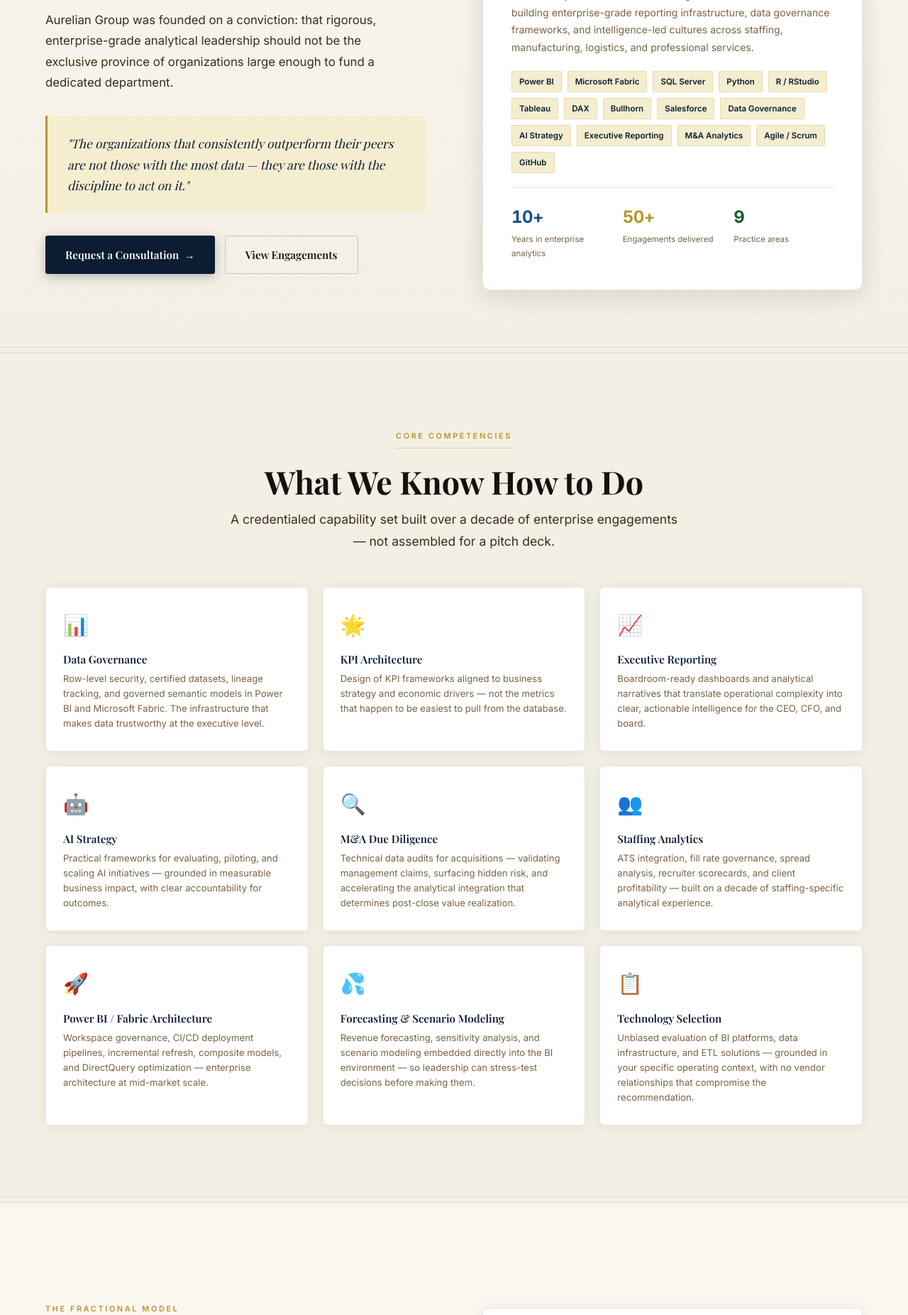
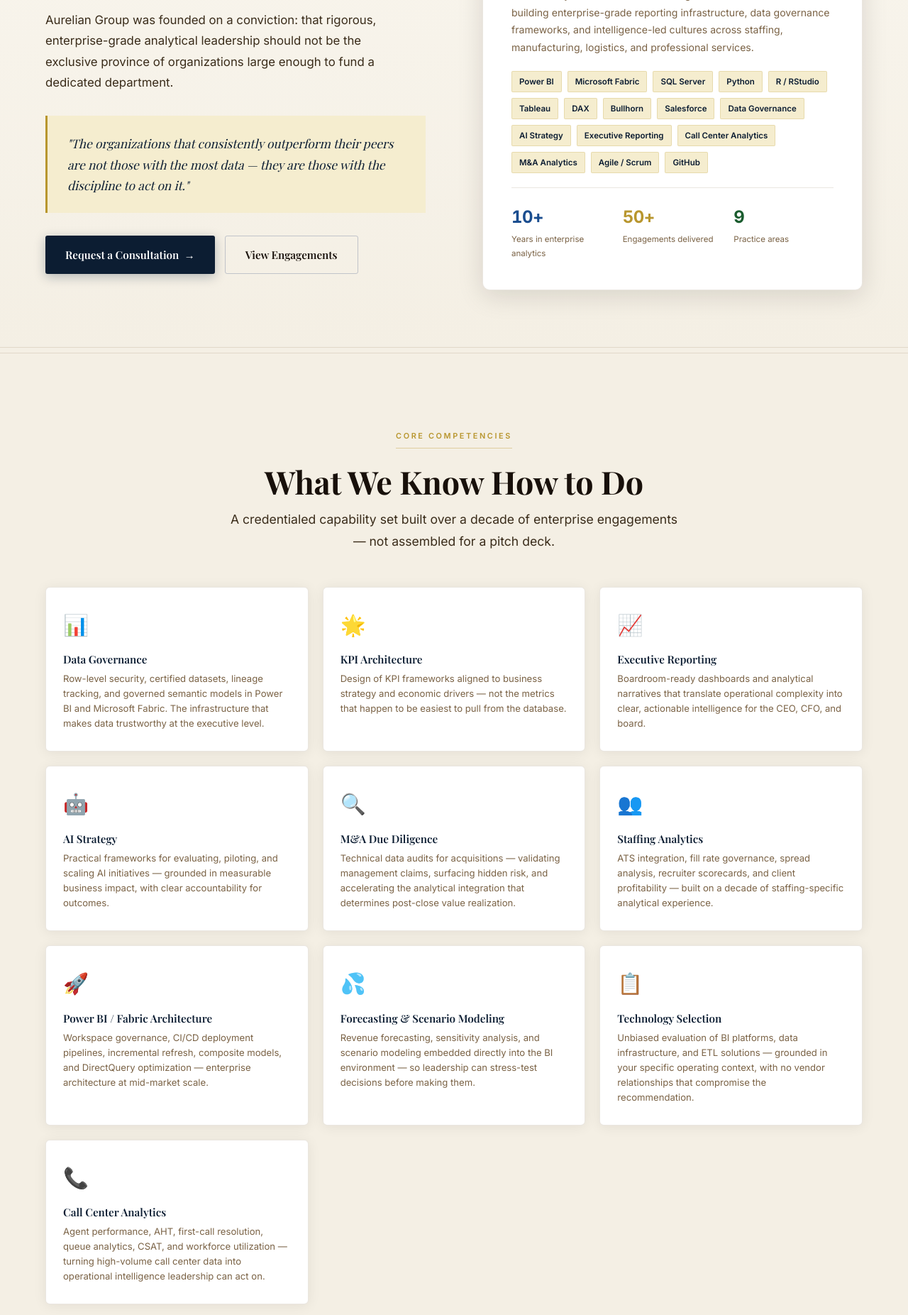
Before and after one commit to Andrewsxa/ACheck-Analytics, a Flask app: page /about in a window 1280 px wide. Shown: the part 376-2229 px from the top of the page at 71% size. Run offline with Flask 3, Linux system fonts and the light colour scheme; some web fonts are replaced.

Commit message:
Add call center data expertise across site
- About expertise grid: new Call Center Analytics card (agent performance,
  AHT, FCR, queue analytics, CSAT, workforce utilization)
- About profile tags: Call Center Analytics added
- About sectors: Call Centers added as a 9th sector
- Home clients grid: Call Centers added as a 9th card with orphan-centering CSS

Co-Authored-By: Claude Sonnet 4.6 <noreply@anthropic.com>

```diff
--- a/static/css/style.css
+++ b/static/css/style.css
@@ -559,6 +559,8 @@ p  { color: var(--text-secondary); }
   box-shadow: var(--shadow-card-hover);
 }
 .client-icon  { font-size: 2rem; margin-bottom: 12px; }
+/* Centre a lone orphan card in the last row of a 4-column grid */
+.clients-grid .client-card:last-child:nth-child(4n+1) { grid-column: 2 / 4; }
 .client-card h4 { color: var(--navy); font-size: 0.95rem; margin-bottom: 6px; }
 .client-card p  { font-size: 0.8rem; color: var(--text-muted); }
 
--- a/templates/about.html
+++ b/templates/about.html
@@ -32,7 +32,7 @@
             Senior analytics executive and strategic advisor with a career building enterprise-grade reporting infrastructure, data governance frameworks, and intelligence-led cultures across staffing, manufacturing, logistics, and professional services.
           </p>
           <div style="display: flex; flex-wrap: wrap; gap: 8px; margin-bottom: 20px;">
-            {% for tag in ['Power BI', 'Microsoft Fabric', 'SQL Server', 'Python', 'R / RStudio', 'Tableau', 'DAX', 'Bullhorn', 'Salesforce', 'Data Governance', 'AI Strategy', 'Executive Reporting', 'M&A Analytics', 'Agile / Scrum', 'GitHub'] %}
+            {% for tag in ['Power BI', 'Microsoft Fabric', 'SQL Server', 'Python', 'R / RStudio', 'Tableau', 'DAX', 'Bullhorn', 'Salesforce', 'Data Governance', 'AI Strategy', 'Executive Reporting', 'Call Center Analytics', 'M&A Analytics', 'Agile / Scrum', 'GitHub'] %}
             <span style="font-size: 0.72rem; font-weight: 600; background: var(--gold-light); border: 1px solid rgba(184,150,46,0.22); color: var(--navy); padding: 4px 10px; border-radius: 2px;">{{ tag }}</span>
             {% endfor %}
           </div>
@@ -112,6 +112,11 @@
         <div class="expertise-icon">&#128203;</div>
         <h4>Technology Selection</h4>
         <p>Unbiased evaluation of BI platforms, data infrastructure, and ETL solutions — grounded in your specific operating context, with no vendor relationships that compromise the recommendation.</p>
+      </div>
+      <div class="expertise-card animate delay-1">
+        <div class="expertise-icon">&#128222;</div>
+        <h4>Call Center Analytics</h4>
+        <p>Agent performance, AHT, first-call resolution, queue analytics, CSAT, and workforce utilization — turning high-volume call center data into operational intelligence leadership can act on.</p>
       </div>
     </div>
   </div>
@@ -196,7 +201,8 @@
         ('&#127984;', 'Construction', 'Project profitability, subcontractor analytics, WIP reporting, cash forecasting'),
         ('&#127973;', 'Healthcare', 'Patient throughput, billing analytics, staffing utilization, capacity planning'),
         ('&#128187;', 'Professional Services', 'Utilization, realization rates, pipeline conversion, client profitability'),
-        ('&#128230;', 'Distribution', 'Inventory velocity, vendor performance, fulfillment analytics, demand forecasting')
+        ('&#128230;', 'Distribution', 'Inventory velocity, vendor performance, fulfillment analytics, demand forecasting'),
+        ('&#128222;', 'Call Centers', 'Agent performance, AHT, FCR, queue analytics, CSAT, workforce utilization')
       ] %}
       <div class="client-card animate delay-{{ (loop.index % 4) + 1 }}">
         <div class="client-icon">{{ industry[0] | safe }}</div>
--- a/templates/index.html
+++ b/templates/index.html
@@ -225,6 +225,11 @@
         <h4>Professional Services</h4>
         <p>Utilization, realization rates, pipeline conversion, client profitability</p>
       </div>
+      <div class="client-card animate delay-1">
+        <div class="client-icon">&#128222;</div>
+        <h4>Call Centers</h4>
+        <p>Agent performance, AHT, first-call resolution, queue analytics, CSAT, workforce utilization</p>
+      </div>
     </div>
 
     <div style="margin-top: 56px; padding: 36px 40px; background: var(--bg-card); border: 1px solid var(--border); border-left: 3px solid var(--gold); border-radius: var(--radius-md); display: flex; align-items: center; justify-content: space-between; gap: 32px; flex-wrap: wrap; box-shadow: var(--shadow-card);" class="animate">
```
